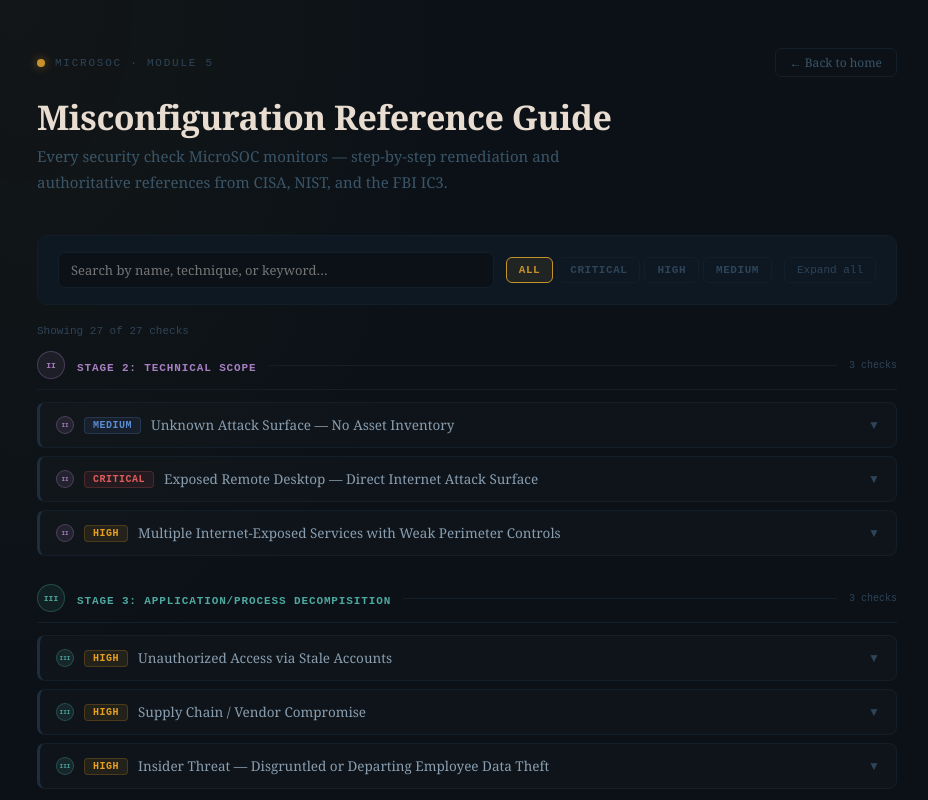
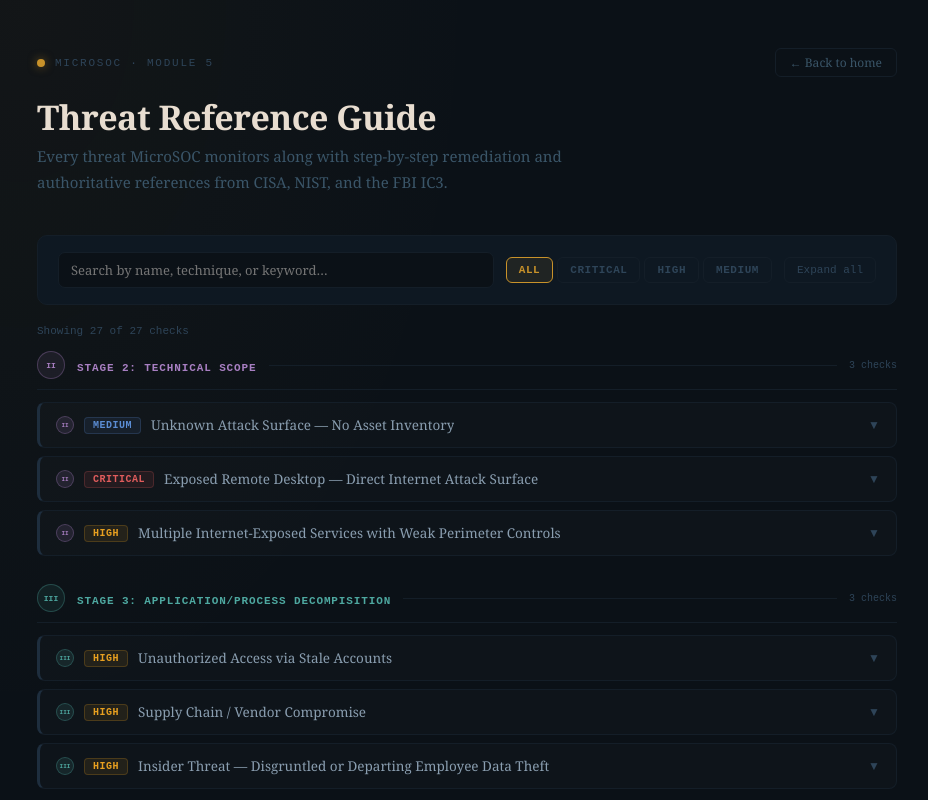
Before and after one commit to SeanLittle4/Microsoc, a React app in the folder frontend/: page / in a window 1280 px wide. Both pictures are taken after a click on the button "Browse Threat Reference Guide". Shown: the top 800 px of the page, without its empty margins (173-1101 px from the left). Built offline with nearby package versions, Linux system fonts and the light colour scheme; the HTML template or start-up script is replaced by a standard one.

Commit message:
changed wording from misconfiguration to threat

```diff
--- a/frontend/src/components/MisconfigGuide.jsx
+++ b/frontend/src/components/MisconfigGuide.jsx
@@ -288,10 +288,10 @@ function generateReport(rules, flaggedIds, mode) {
     </div>`;
 
   const sl = scoreLabel(total - flaggedIds.size, total);
-  const html = `<!DOCTYPE html><html lang="en"><head><meta charset="UTF-8"/><title>MicroSOC — Misconfiguration Report</title>
+  const html = `<!DOCTYPE html><html lang="en"><head><meta charset="UTF-8"/><title>MicroSOC — Threat Report</title>
 <style>*{box-sizing:border-box;margin:0;padding:0}body{font-family:Georgia,serif;background:#fff;color:#1a202c;font-size:14px}.page{max-width:820px;margin:0 auto;padding:48px 40px}.header{background:#0b1117;color:#fff;padding:32px 40px;border-radius:10px;margin-bottom:32px}.header h1{font-size:22px;font-weight:800;color:#c8922a;margin-bottom:4px}.header .sub{color:#94a3b8;font-size:13px}.header .date{color:#4a5568;font-size:11px;margin-top:6px;font-family:monospace}h2{font-size:14px;font-weight:700;color:#0b1117;text-transform:uppercase;letter-spacing:0.07em;margin:28px 0 12px;border-bottom:2px solid #c8922a;padding-bottom:6px}.stats{display:flex;gap:12px;flex-wrap:wrap;margin-bottom:20px}.stat{background:#f7fafc;border:1px solid #e2e8f0;border-radius:8px;padding:12px 16px;flex:1;min-width:110px}.stat .lbl{font-size:10px;text-transform:uppercase;letter-spacing:0.07em;color:#718096;margin-bottom:4px;font-family:monospace}.stat .val{font-size:20px;font-weight:800;font-family:monospace}.footer{margin-top:48px;padding-top:16px;border-top:1px solid #e2e8f0;color:#718096;font-size:10px;text-align:center;font-family:monospace}@media print{.page{padding:20px}}</style>
 </head><body><div class="page">
-<div class="header"><h1>MicroSOC — Misconfiguration Reference Report</h1><div class="sub">Security Configuration Checklist · PASTA + MITRE ATT&amp;CK Framework</div><div class="date">Generated: ${date} · ${total} checks reviewed · Source: CISA, NIST, FBI IC3, MITRE ATT&amp;CK</div></div>
+<div class="header"><h1>MicroSOC — Threat Reference Report</h1><div class="sub">Security Configuration Checklist · PASTA + MITRE ATT&amp;CK Framework</div><div class="date">Generated: ${date} · ${total} checks reviewed · Source: CISA, NIST, FBI IC3, MITRE ATT&amp;CK</div></div>
 
 <h2>Security Posture Summary</h2>
 <div class="stats">
@@ -304,7 +304,7 @@ function generateReport(rules, flaggedIds, mode) {
 ${flagged.length > 0 ? `<h2>Flagged Issues (${flagged.length})</h2>${flagged.map(r => ruleHTML(r, true)).join("")}` : ""}
 ${mode !== "flagged-only" ? `<h2>All ${total} Checks</h2>${rules.map(r => ruleHTML(r, flaggedIds.has(r.id))).join("")}` : ""}
 
-<div class="footer">MicroSOC · PASTA + MITRE ATT&amp;CK · Misconfiguration Module · ${new Date().toISOString().slice(0,10)}</div>
+<div class="footer">MicroSOC · PASTA + MITRE ATT&amp;CK · Threat Module · ${new Date().toISOString().slice(0,10)}</div>
 </div></body></html>`;
 
   const win = window.open("", "_blank");
@@ -410,10 +410,10 @@ export default function MisconfigGuide({ threatModel, onBack }) {
           </div>
 
           <h1 style={{ fontSize: 34, color: TEXT_PRI, margin: "0 0 4px", lineHeight: 1.1, fontWeight: 700, letterSpacing: "-0.5px" }}>
-            Misconfiguration Reference Guide
+            Threat Reference Guide
           </h1>
           <p style={{ color: TEXT_DIM, fontSize: 15, margin: "8px 0 0", lineHeight: 1.7, maxWidth: 620 }}>
-            Every security check MicroSOC monitors — step-by-step remediation and authoritative references from CISA, NIST, and the FBI IC3.
+            Every threat MicroSOC monitors along with step-by-step remediation and authoritative references from CISA, NIST, and the FBI IC3.
             {hasThreatModel && <strong style={{ color: TEXT_SEC }}> {flaggedCount} of {total} checks flagged in your assessment.</strong>}
           </p>
         </div>
```
